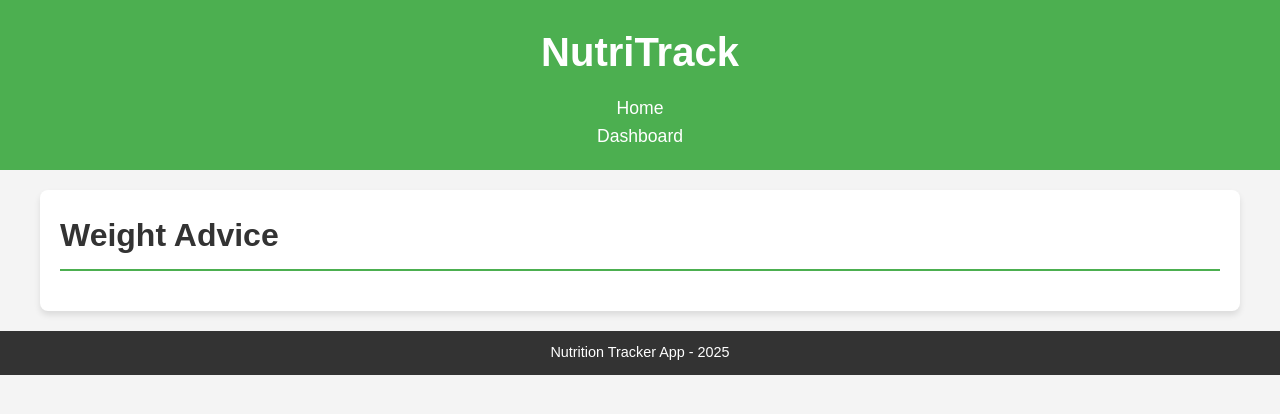
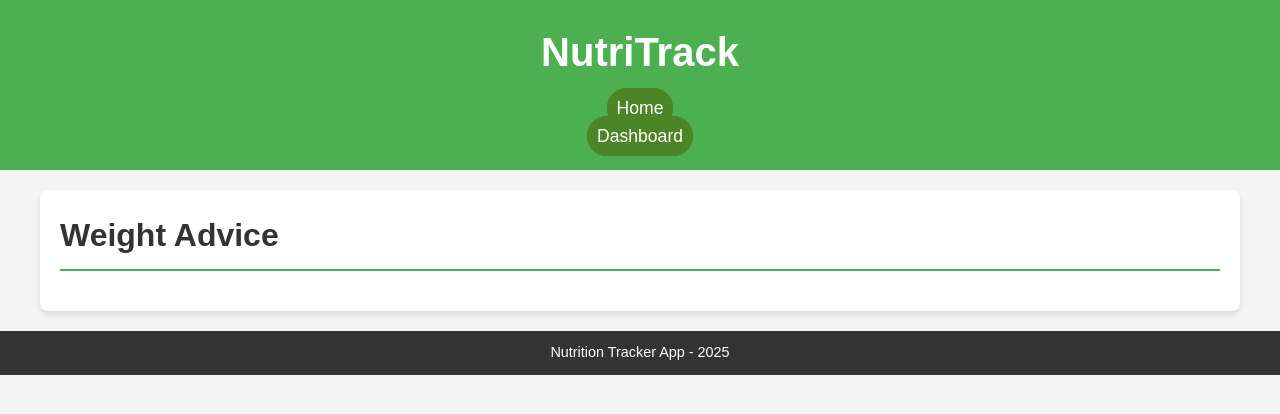
Before and after one commit to abbyhepburn/NutriTrack, a Flask app: page /log_weight in a window 1280 px wide. Shown: the top 414 px of the page. Run offline with Flask 3, Linux system fonts and the light colour scheme.

Commit message:
Update advice.html

```diff
--- a/templates/advice.html
+++ b/templates/advice.html
@@ -11,8 +11,8 @@
         <h1>NutriTrack</h1>
         <nav>
             <ul>
-                <li><a href="{{ url_for('index') }}">Home</a></li>
-                <li><a href="{{ url_for('dashboard') }}">Dashboard</a></li>
+                <li><a class="selector" href="{{ url_for('index') }}">Home</a></li>
+                <li><a class="selector" href="{{ url_for('dashboard') }}">Dashboard</a></li>
             </ul>
         </nav>
     </header>
```
